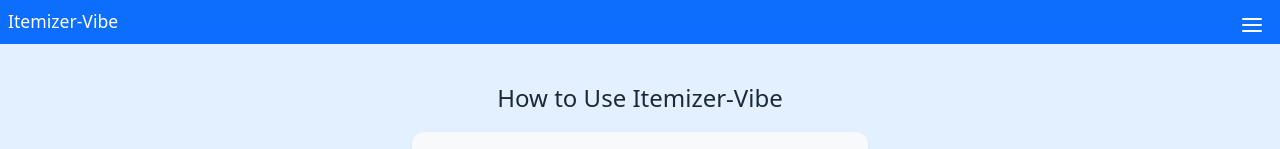
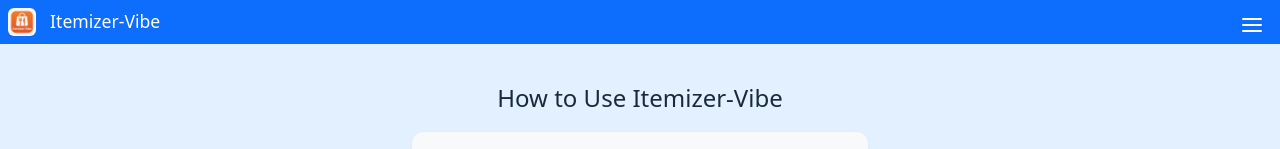
Before and after one commit to iangorse/itemizer-vibe, a React (Vite) app: page /itemizer-vibe/instructions in a window 1280 px wide. Shown: the top 149 px of the page. Built offline with nearby package versions, Linux system fonts and the light colour scheme.

Commit message:
Implement code changes to enhance functionality and improve performance

```diff
--- a/index.html
+++ b/index.html
@@ -2,7 +2,7 @@
 <html lang="en">
   <head>
     <meta charset="UTF-8" />
-    <link rel="icon" type="image/svg+xml" href="/vite.svg" />
+    <link rel="icon" type="image/png" href="/itemizer-vibe.png" />
     <meta name="viewport" content="width=device-width, initial-scale=1.0" />
   <title>Itemizer-Vibe</title>
   </head>
--- a/src/components/Navbar.jsx
+++ b/src/components/Navbar.jsx
@@ -24,7 +24,10 @@
   return (
     <nav className="navbar navbar-dark bg-primary" style={{ marginBottom: 0, minHeight: '44px', padding: '0.2rem 0' }}>
       <div className="container-fluid" style={{ padding: '0 0.5rem', display: 'flex', alignItems: 'center', justifyContent: 'space-between' }}>
-  <Link to="/" className="navbar-brand mb-0 h1" style={{ fontSize: '1.1rem', padding: 0, cursor: 'pointer', textDecoration: 'none', color: '#fff' }}>Itemizer-Vibe</Link>
+        <Link to="/" className="navbar-brand mb-0 h1" style={{ fontSize: '1.1rem', padding: 0, cursor: 'pointer', textDecoration: 'none', color: '#fff', display: 'flex', alignItems: 'center', gap: '0.5em' }}>
+          <img src="/itemizer-vibe.png" alt="Itemizer-Vibe Logo" style={{ height: '28px', width: '28px', marginRight: '0.3em', borderRadius: '6px' }} />
+          Itemizer-Vibe
+        </Link>
         <button
           className="navbar-toggler"
           type="button"
```
Also changed, not shown: public/itemizer-vibe.png (added).
